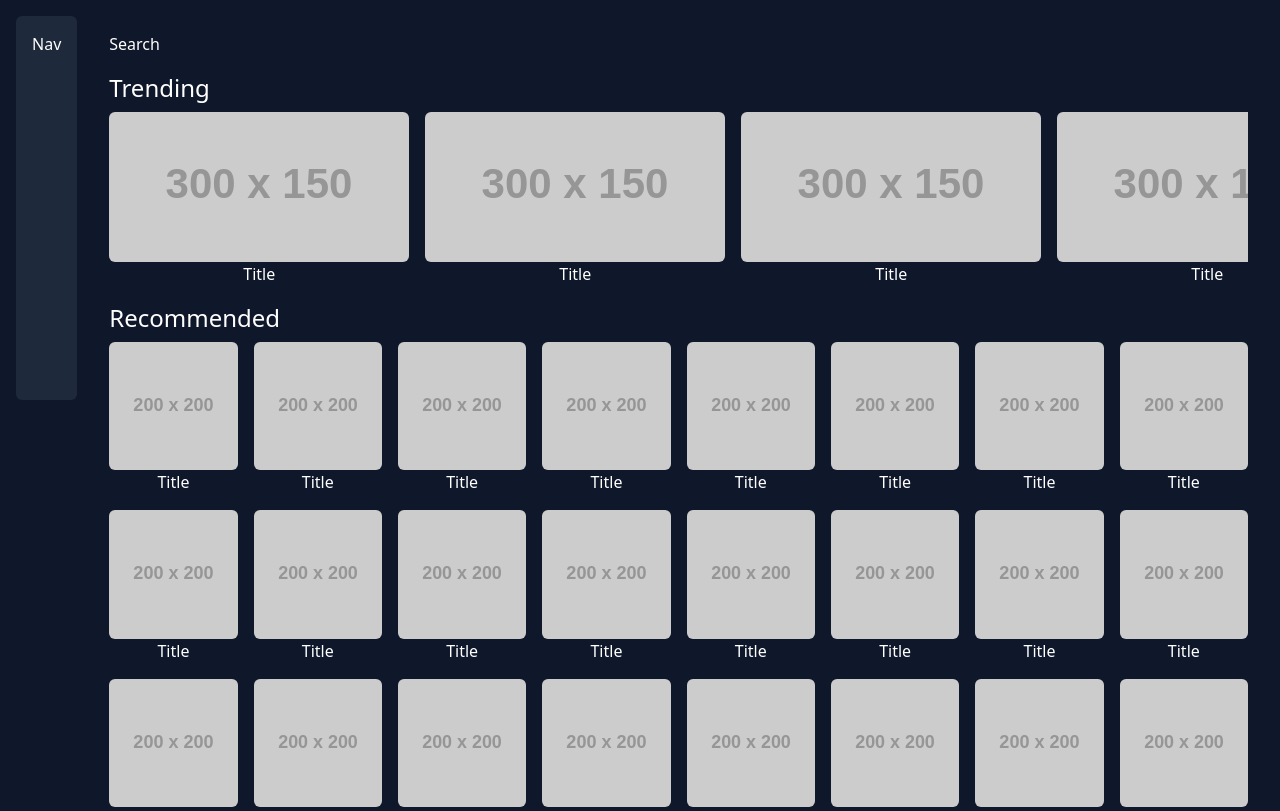
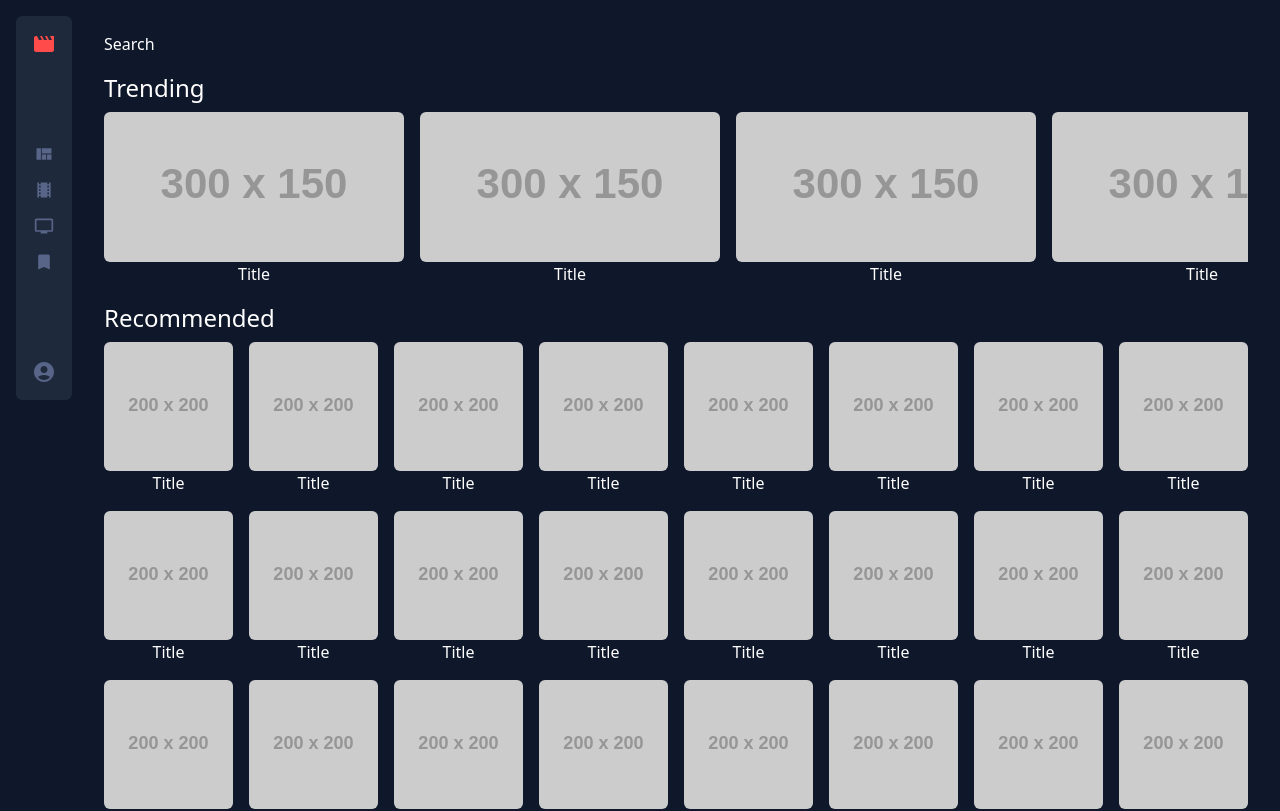
Before and after one commit to hicarlodacuyan/top-projects, a React (Create React App) app: page / in a window 1280 px wide. Shown: the top 811 px of the page. Built offline with nearby package versions, Linux system fonts and the light colour scheme.

Commit message:
Add navbar basic styling

```diff
--- a/src/components/Nav.js
+++ b/src/components/Nav.js
@@ -1,9 +1,32 @@
 import React from "react";
+import {
+  MdMovieCreation,
+  MdViewQuilt,
+  MdLocalMovies,
+  MdTv,
+  MdOutlineBookmark,
+  MdAccountCircle,
+} from "react-icons/md";
+
+const profileIcon = { color: "#586488", fontSize: "1.5em" };
+const primaryIcon = { color: "#FF4B4A", fontSize: "1.5em" };
+const secondaryIcon = { color: "#586488", fontSize: "1.25em" };
 
 const Nav = () => {
   return (
-    <nav className="bg-slate-800 md:max-h-96 md:rounded-md p-4">
-      <h1>Nav</h1>
+    <nav className="flex lg:flex-col flex-row items-center justify-between bg-slate-800 md:max-h-96 md:rounded-md p-4">
+      <div>
+        <MdMovieCreation style={primaryIcon} />
+      </div>
+      <div className="flex lg:flex-col gap-4">
+        <MdViewQuilt style={secondaryIcon} />
+        <MdLocalMovies style={secondaryIcon} />
+        <MdTv style={secondaryIcon} />
+        <MdOutlineBookmark style={secondaryIcon} />
+      </div>
+      <div>
+        <MdAccountCircle style={profileIcon} />
+      </div>
     </nav>
   );
 };
```
